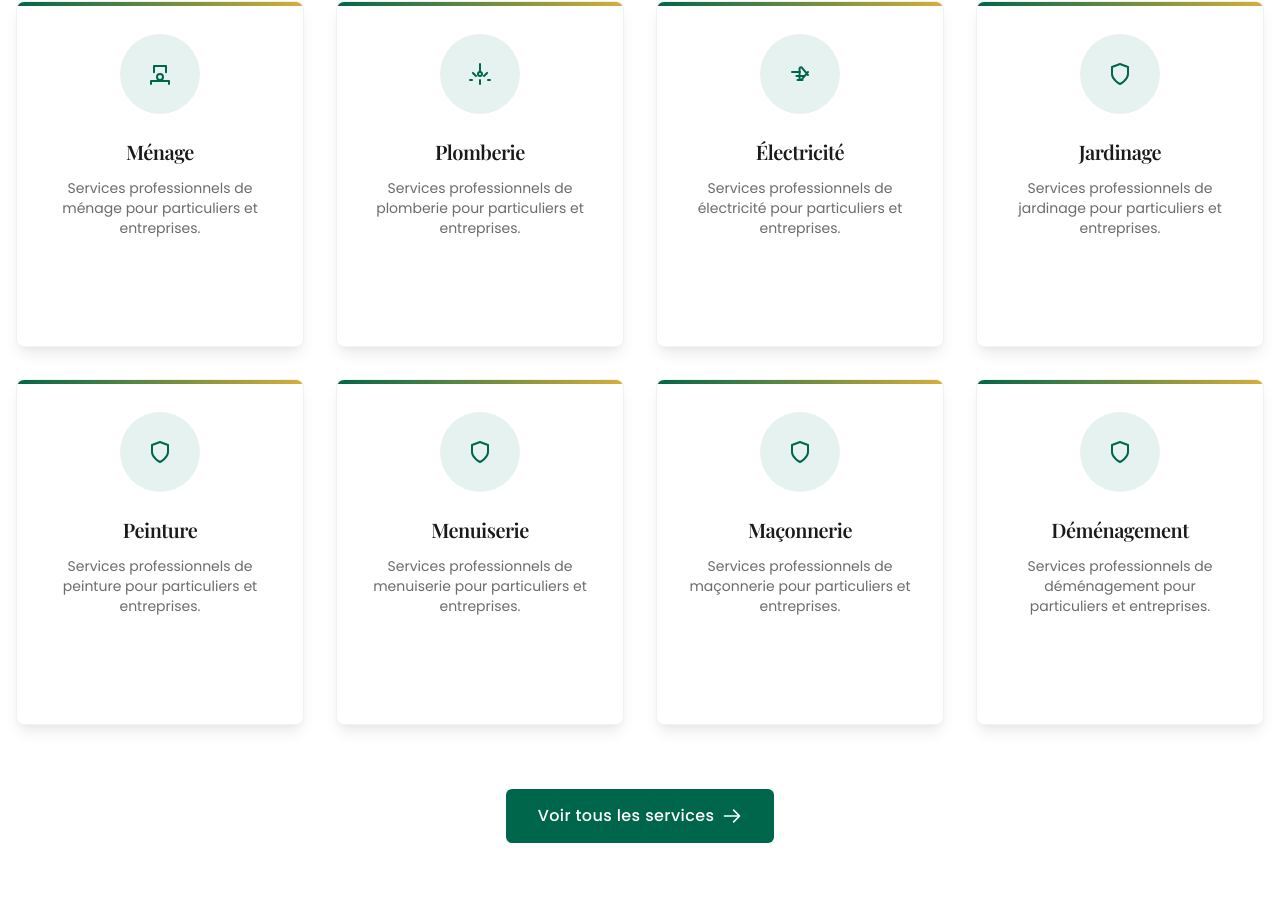
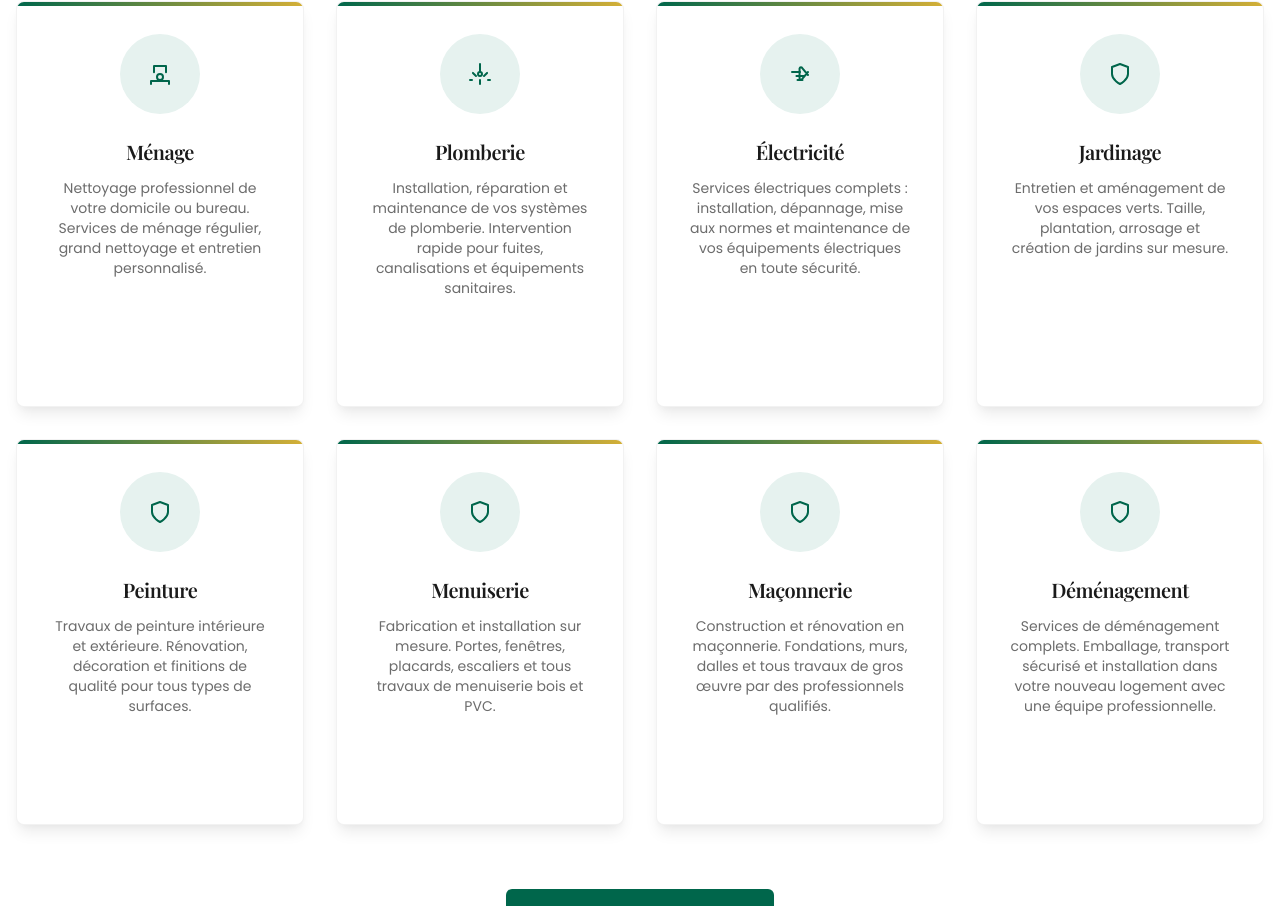
Before and after one commit to Jeanos2004/tabali, a Next.js app: page / in a window 1280 px wide. Shown: the part 1104-2010 px from the top of the page. Built offline with nearby package versions, Linux system fonts and the light colour scheme.

Commit message:
Changement de texte

```diff
--- a/src/components/ui/hero-section.tsx
+++ b/src/components/ui/hero-section.tsx
@@ -49,7 +49,7 @@ export function HeroSection() {
       opacity: 1,
       y: 0,
       transition: {
-        type: "spring",
+        type: "spring" as "spring",
         stiffness: 100,
         damping: 10
       }
@@ -115,7 +115,7 @@ export function HeroSection() {
             className="text-xl text-white/90 md:text-2xl"
             variants={itemVariants}
           >
-            Tabali connecte particuliers et professionnels en Guinée pour des services de qualité
+            Tabali connecte particuliers et professionnels en Guinée pour des services de qualités
           </motion.p>
 
           <motion.div
--- a/src/components/ui/services-grid.tsx
+++ b/src/components/ui/services-grid.tsx
@@ -26,18 +26,66 @@ export function ServicesGrid() {
       opacity: 1,
       y: 0,
       transition: {
-        type: "spring",
+        type: "spring" as const,
         stiffness: 100,
         damping: 10
       }
     },
   };
 
+  // Fonction pour obtenir la description spécifique de chaque service
+  function getDescriptionForService(serviceName: string): string {
+    switch(serviceName) {
+      case 'Ménage':
+        return 'Nettoyage professionnel de votre domicile ou bureau. Services de ménage régulier, grand nettoyage et entretien personnalisé.';
+      case 'Plomberie':
+        return 'Installation, réparation et maintenance de vos systèmes de plomberie. Intervention rapide pour fuites, canalisations et équipements sanitaires.';
+      case 'Électricité':
+        return 'Services électriques complets : installation, dépannage, mise aux normes et maintenance de vos équipements électriques en toute sécurité.';
+      case 'Jardinage':
+        return 'Entretien et aménagement de vos espaces verts. Taille, plantation, arrosage et création de jardins sur mesure.';
+      case 'Peinture':
+        return 'Travaux de peinture intérieure et extérieure. Rénovation, décoration et finitions de qualité pour tous types de surfaces.';
+      case 'Maçonnerie':
+        return 'Construction et rénovation en maçonnerie. Fondations, murs, dalles et tous travaux de gros œuvre par des professionnels qualifiés.';
+      case 'Menuiserie':
+        return 'Fabrication et installation sur mesure. Portes, fenêtres, placards, escaliers et tous travaux de menuiserie bois et PVC.';
+      case 'Couture':
+        return 'Services de couture et retouches professionnelles. Création, ajustement et réparation de vêtements par des couturières expertes.';
+      case 'Coiffure':
+        return 'Services de coiffure à domicile ou en salon. Coupes, colorations, coiffages et soins capillaires par des coiffeurs qualifiés.';
+      case 'Mécanique Auto':
+        return 'Réparation et entretien automobile. Diagnostic, révision, réparation moteur et maintenance complète de votre véhicule.';
+      case 'Livraison':
+        return 'Services de livraison rapide et sécurisée. Transport de colis, courses et livraisons express dans toute la région.';
+      case 'Déménagement':
+        return 'Services de déménagement complets. Emballage, transport sécurisé et installation dans votre nouveau logement avec une équipe professionnelle.';
+      case 'Sécurité':
+        return 'Services de sécurité et surveillance. Gardiennage, systèmes d\'alarme, vidéosurveillance et protection de vos biens.';
+      case 'Informatique':
+        return 'Dépannage et maintenance informatique. Réparation d\'ordinateurs, installation de logiciels et assistance technique à domicile.';
+      case 'Photographie':
+        return 'Services photographiques professionnels. Événements, portraits, mariages et reportages avec un équipement de qualité.';
+      case 'Traiteur':
+        return 'Services de traiteur pour tous événements. Préparation de repas, buffets, cocktails et restauration sur mesure.';
+      case 'Musique':
+        return 'Services musicaux et animation. Cours de musique, animation événementielle et prestations artistiques personnalisées.';
+      case 'Formation':
+        return 'Cours et formations personnalisés. Soutien scolaire, formation professionnelle et développement de compétences adaptés à vos besoins.';
+      case 'Santé':
+        return 'Services de santé et bien-être à domicile. Soins infirmiers, kinésithérapie et accompagnement médical personnalisé.';
+      case 'Beauté':
+        return 'Services esthétiques et de beauté. Soins du visage, manucure, pédicure et prestations beauté à domicile par des professionnelles.';
+      default:
+        return `Services professionnels de ${serviceName.toLowerCase()} pour particuliers et entreprises.`;
+    }
+  }
+
   // Création d'objets service à partir du tableau SERVICES
   const services = SERVICES.map(serviceName => ({
     id: serviceName.toLowerCase().replace(/\s+/g, '-'),
     name: serviceName,
-    description: `Services professionnels de ${serviceName.toLowerCase()} pour particuliers et entreprises.`,
+    description: getDescriptionForService(serviceName),
     icon: getIconForService(serviceName)
   }));
 
```
Also changed, not shown: 1 other file (tests, documents, lock files or other folders).
